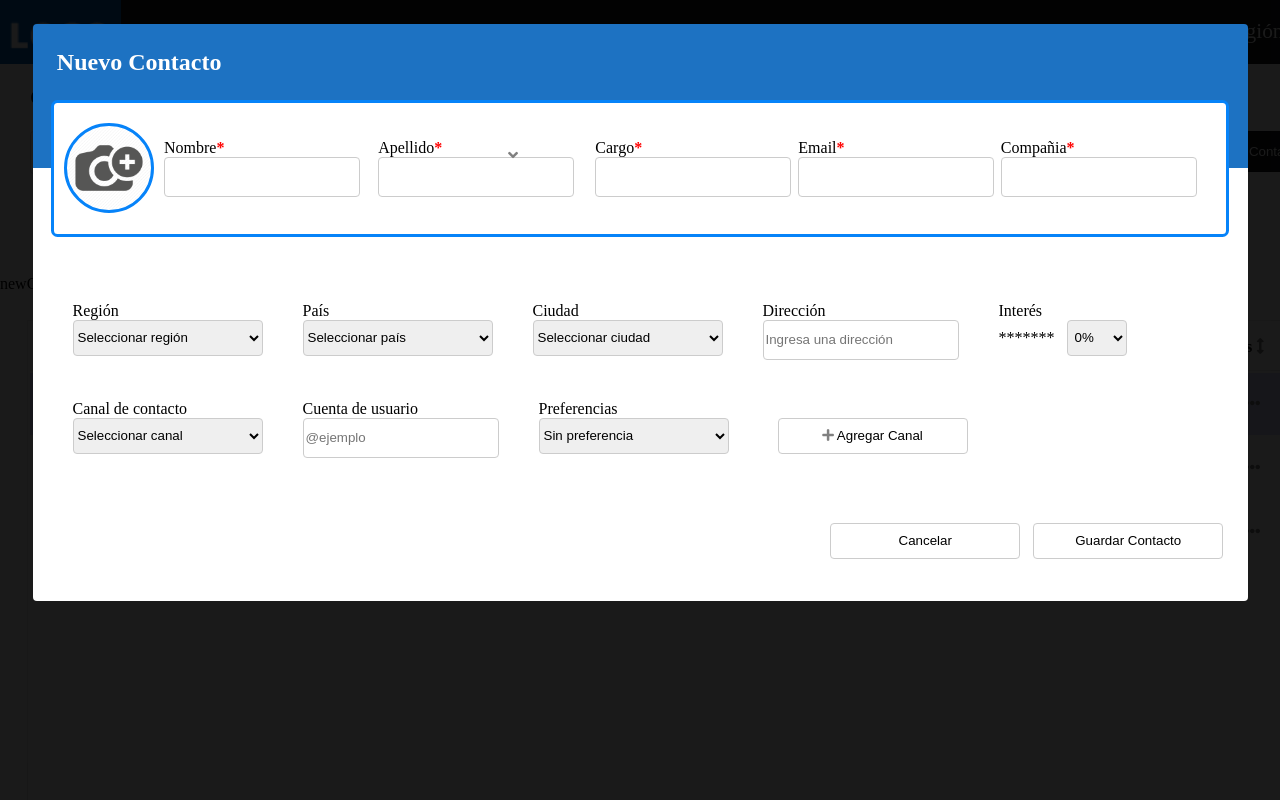
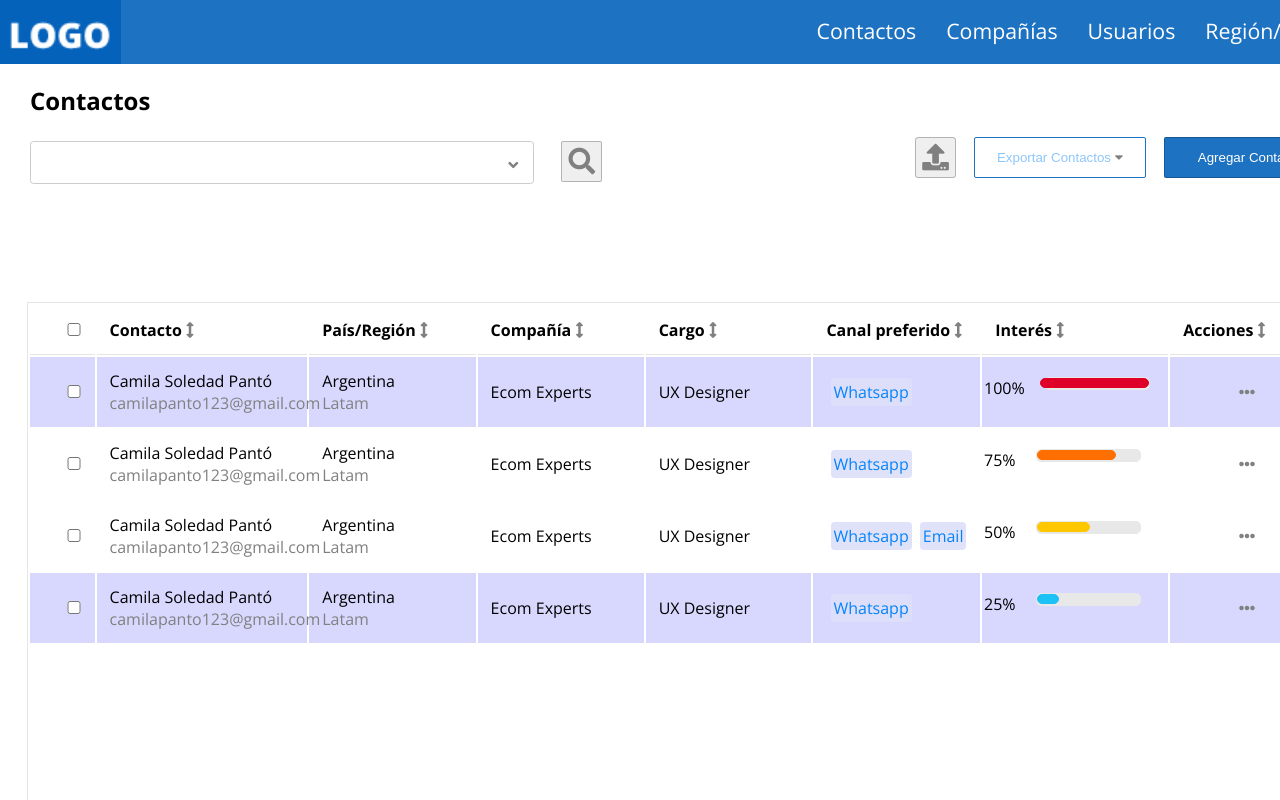
Before and after one commit to lescobarc/dataWarehouseProject, a plain HTML site: page frontend/index.html in a window 1280 px wide. Shown: the top 800 px of the page. Drawn offline with nearby package versions, Linux system fonts and the light colour scheme.

Commit message:
style components

```diff
--- a/index.html
+++ b/frontend/index.html
@@ -13,6 +13,8 @@
     <!-- Font Awesome Brand Icons. -->
     <link rel="stylesheet" href="https://use.fontawesome.com/releases/v5.4.1/css/all.css"
         integrity="sha384-5sAR7xN1Nv6T6+dT2mhtzEpVJvfS3NScPQTrOxhwjIuvcA67KV2R5Jz6kr4abQsz" crossorigin="anonymous">
+    <!-- Fonts -->
+    <link href="https://fonts.googleapis.com/css2?family=Open+Sans:wght@400;700&display=swap" rel="stylesheet">
 </head>
 
 
@@ -34,7 +36,7 @@
         <h1>Contactos</h1>
         <div id="contactsContainer">
             <div id="contactsSearch">
-                <input type="text" name="contact" id="contactsInput">
+                <input type="text" name="contact" id="contactsInput" class="inputText">
                 <span id="iconFilter"><i class="fas fa-angle-down"></i></span>
                 <button id="iconSearch"><i class="fas fa-search fa-2x"></i></button>
             </div>
@@ -46,9 +48,9 @@
                         <option value="selectContacts"> Exportar seleccionados </option>
                         <option value="allFilterContacts"> Todos los filtrados </option>
                     </select> -->
-                <div id="exportButton"> <button id="exportContacts"> Exportar Contactos <i
+                <div id="exportButton"> <button id="exportContacts" class="buttonSecondary"> Exportar Contactos <i
                             class="fas fa-caret-down"></i> </button></div>
-                <button id="iconAdd">Agregar Contacto</button>
+                <button id="iconAdd" class="buttonPrimary">Agregar Contacto</button>
             </div>
         </div>
     </section>
@@ -126,7 +128,7 @@
         </div>
     </section>
 
-newC    <!-- 7. Export Contacts Button  -->
+    <!-- 7. Export Contacts Button  -->
     <section id="exportContactsOptions" class=" hidden dropDown">
         <p>Exportar seleccionados </p>
         <p>Todos los filtrados</p>
@@ -134,32 +136,32 @@ newC    <!-- 7. Export Contacts Button  -->
 
     <!-- 8. Import Contacts  -->
 
-    <section id="importContactsSection sectionExtend hidden">
+    <section id="importContactsSection hidden">
         <div class="container hidden">
             <img src="style/img/cloud.png" alt="Import Contacts">
             <p>Selecciona el archivo de tu ordenador para importar tus contactos.</p>
             <div>
-                <button class='buttonLarge cancelButton'> Cancelar </button>
-                <button class='buttonLarge actionButton'> Importar </button>
+                <button class='buttonLarge buttonPrimary'> Cancelar </button>
+                <button class='buttonLarge buttonSecondary'> Importar </button>
             </div>
         </div>
     </section>
 
-    <!-- 9. Export Contacts  -->
+    <!-- 9. Delete Contacts  -->
     <section id="exportContactsSection hidden">
         <div class="container hidden">
             <img src="style/img/deleteContact.png" alt="Export Contacts">
             <p>¿Seguro que deseas eliminar los contactos seleccionados?</p>
             <div>
-                <button class='buttonLarge cancelButton'> Cancelar </button>
+                <button class='buttonLarge cancelSecondary'> Cancelar </button>
                 <button class='buttonLarge deleteButton'> Eliminar </button>
             </div>
         </div>
     </section>
 
     <!-- 10. New Contact  -->
-    <section id="contact">
-        <div class="container">
+    <section id="contact hidden">
+        <div class="container hidden">
             <h1>Nuevo Contacto</h1>
 
                 <div id="principalInfoContact">
@@ -196,21 +198,21 @@ newC    <!-- 7. Export Contacts Button  -->
                     </div>
                     <div>
                         <label for="country"> País </label>
-                        <select name="contactCountry" id="">
+                        <select name="contactCountry" id="" class="inputDisabled">
                             <option label="Seleccionar país"></option>
                             <option value=""></option>
                         </select>
                     </div>
                     <div>
                         <label for="city"> Ciudad </label>
-                        <select name="contactCity" id="">
+                        <select name="contactCity" id="" class="inputDisabled">
                             <option label="Seleccionar ciudad"></option>
                             <option value=""></option>
                         </select>
                     </div>
                     <div>
                         <label for="addres"> Dirección </label>
-                        <input type="text" placeholder="Ingresa una dirección">
+                        <input type="text" placeholder="Ingresa una dirección" class="inputDisabled">
                     </div>
                     <div >
                         <label for="interest">Interés</label>
@@ -234,11 +236,11 @@ newC    <!-- 7. Export Contacts Button  -->
                     </div>
                     <div>
                         <label for="userAccount">Cuenta de usuario</label>
-                        <input type="text" placeholder="@ejemplo">
+                        <input type="text" placeholder="@ejemplo" class="inputDisabled">
                     </div>
                     <div>
                         <label for="preferences">Preferencias</label>
-                        <select name="contactChannel" id="">
+                        <select name="contactChannel" id="" class="inputDisabled">
                             <option label="Sin preferencia"></option>
                             <option value=""></option>
                         </select>
@@ -249,7 +251,7 @@ newC    <!-- 7. Export Contacts Button  -->
                 </div>
                 <div id="buttonsContact">
                     <button> Cancelar</button>
-                    <button>Guardar Contacto</button>
+                    <button class="buttonDisabled">Guardar Contacto</button>
 
                 </div>
 
@@ -335,6 +337,23 @@ newC    <!-- 7. Export Contacts Button  -->
                         <td id="actions"><i class="fas fa-ellipsis-h iconPoints"></i><i class="fas fa-trash "></i><i
                                 class="fas fa-pencil-alt "></i></td>
                     </tr>
+                    <tr class="arrowContact arrowSelect">
+                        <th><input type="checkbox" name="contactSelect" class="contactSelect"></th>
+                        <td>Camila Soledad Pantó <br><span>camilapanto123@gmail.com</span></td>
+                        <td>Argentina <br> <span>Latam</span></td>
+                        <td>Ecom Experts</td>
+                        <td>UX Designer</td>
+                        <td class="channel"><span>Whatsapp</span></td>
+                        <td id="interes">
+                            <div>25%</div>
+                            <div class="progressBar">
+                                <div class="progressBar25"></div>
+                            </div>
+                        </td>
+                        <td id="actions"><i class="fas fa-ellipsis-h iconPoints"></i><i class="fas fa-trash "></i><i
+                                class="fas fa-pencil-alt "></i></td>
+
+                    </tr>
                 </tbody>
             </table>
         </div>
--- /dev/null
+++ b/frontend/style/_0var.scss
@@ -0,0 +1,89 @@
+$bgPrimary:  #1D72C2;
+$bgBlue:  #8EC7FC;
+$borderBlue: #0683F9;
+$bgCyan: #1CC1F5;
+$bgGray: #E8E8E8;
+$bgRed: #DE0028;
+$bgRed2: #BB3E3F;
+$bgOrange: #FF6F00;
+$bgYellow: #FFC700;
+$bgGreen: #429C41;
+$bgWhite: #FFFFFF;
+$bgBlack: #000000;
+
+
+
+@mixin sectionExtend {
+    position:fixed;
+    padding:0;
+    margin:0;
+    top:0;
+    left:0;
+    width: 100%;
+    height: 100%;
+    background: rgba(0, 0, 0, 0.897);
+}
+
+body{
+    margin: 0;
+    padding: 0;
+    font-family: 'Open Sans', sans-serif;
+}
+
+.hidden{
+    display: none;
+}
+
+button{
+    border: 1px solid rgba(0,0,0,0.25);
+    border-radius: 2px;
+    margin-left: 9px;
+    width: 41px;
+    height: 41px;
+    cursor: pointer;
+}
+.buttonLarge{
+    width: 130px;
+    border: 1px solid $bgBlue;
+
+}
+.buttonPrimary{
+    background-color: $bgPrimary;
+    color: $bgWhite;
+}
+.buttonSecondary{
+    background-color: $bgWhite;
+    color: $bgBlue;
+    border: 1px solid $bgPrimary;
+}
+.buttonTerciary{
+    border: none;
+    background-color: $bgWhite;
+    color: $bgBlue;
+}
+.buttonDisabled{
+    background-color: gray;
+    color: $bgWhite;
+}
+.inputText{
+    border: 1px solid #CCCCCC;
+}
+.inputDisabled{
+    background: rgba(0,0,0,0.10);
+    border: 1px solid #C6CACC;
+}
+.inputSelect{
+    background: #FFFFFF;
+    border: 1px solid #C6CACC;
+}
+.inputRequired{
+    border: 1px solid #F03738;
+}
+
+i{
+    color: gray ;
+    cursor: pointer;
+}
+strong{
+    color: $bgRed;
+}
--- a/style/_1index.scss
+++ b/frontend/style/_1index.scss
@@ -13,10 +13,11 @@ nav{
         li{
             font-size: 16pt;
             padding: 15px;
+            padding-bottom: 31px;
             list-style: none;
             line-height: 0;
             &:hover{
-                border-bottom: 2px solid white;
+                border-bottom: 4px solid white;
                 cursor: pointer;
             }
 
@@ -42,7 +43,6 @@ nav{
             width: 502px;
             height: 41px;
             padding: 0;
-            border: 1px solid #CCCCCC;
             border-radius: 3.5px;
             position: relative;
             bottom: 10%;
@@ -51,6 +51,9 @@ nav{
             z-index: 10;
             position: relative;
             left: -30px;
+        }
+        #iconSearch{
+            margin-top: 4px;
         }
         #contactsButtons{
             display: flex;
@@ -63,20 +66,10 @@ nav{
             #exportContacts{
                 width: 172px;
                 height: 41px;
-                color: $bgPrimary;
-                background-color: #FFF;
-                border: 1px solid rgba(0,0,0,0.25);
-                border-radius: 1.5px;
                 margin-right: 9px;
-
-
                 }
             #iconAdd{
                 width: 172px;
-                background-color: $bgPrimary;
-                color: #FFF;
-                border: 1px solid rgba(0,0,0,0.25);
-                border-radius: 1.5px;
             }
 
 
@@ -102,7 +95,7 @@ nav{
     }
     th, td{
         text-align: left;
-        width: 10%;
+        width: 13%;
         padding: 1%;
         &:nth-child(1){
             width: 5%;
@@ -117,7 +110,7 @@ nav{
     .channel{
 
         span{
-            color: #0683F9;
+            color: $borderBlue;
             background-color: rgba(221, 223, 250, 0.9);
             border-radius: 4px;
             margin: 3%;
@@ -141,31 +134,32 @@ nav{
         }
         //MOdificar Width
         .progressBar100{
-            border:  1px solid red;
-            background-color: red;
+            border:  1px solid $bgRed;
+            background-color: $bgRed;
             margin-left: -6px;
             height: 8px;
             border-radius: 5px;
-             width: 100px;
+            width: 100%;
+            padding-left: 4%;
         }
         .progressBar75{
-            border:  1px solid orange;
+            border:  1px solid $bgOrange;
             border-radius: 5px;
-            background-color: orange;
+            background-color: $bgOrange;
             height: 8px;
             width: 75%;
         }
         .progressBar50{
-            border:  1px solid yellow;
+            border:  1px solid $bgYellow;
             border-radius: 5px;
-            background-color: yellow;
+            background-color: $bgYellow;
             height: 8px;
             width: 50%;
         }
         .progressBar25{
-            border:  1px solid blue;
+            border:  1px solid $bgCyan;
             border-radius: 5px;
-            background-color: blue;
+            background-color: $bgCyan;
             height: 8px;
             width: 20%;
         }
--- a/style/_2sectionsFilter.scss
+++ b/frontend/style/_2sectionsFilter.scss
@@ -92,7 +92,7 @@
 #importContactsSection, #exportContactsSection{
     @include sectionExtend;
     .container{
-       background: white;
+       background: $bgWhite;
        border-radius: 4px;
        width: 339px;
        height: 303px;
@@ -110,15 +110,7 @@
             width: 105px;
             height: 105px;
             margin-left: 35%;
-
         };
-        .cancelButton{
-            color: $bgBlue;
-        }
-        .actionButton{
-            background: $bgBlue;
-            color: white;
-        }
         .deleteButton{
             background: rgb(231, 35, 35);
             color: white;
@@ -135,7 +127,7 @@
         width:1215px;
         height: 577px;
         border-radius: 4px;
-        background: linear-gradient(to bottom, $bgBlue 25%,white 25%,white 100%);
+        background: linear-gradient(to bottom, $bgPrimary 25%,white 25%,white 100%);
         top: 10%;
         margin: auto;
 
--- a/style/_0var.scss
+++ /dev/null
@@ -1,45 +0,0 @@
-$bgPrimary: #15181b;
-$bgGray: #DDDDDD;
-$bgBlue:  #1D72C2;
-$borderBlue: #0683F9;
-
-@mixin sectionExtend {
-    position:fixed;
-    padding:0;
-    margin:0;
-    top:0;
-    left:0;
-    width: 100%;
-    height: 100%;
-    background: rgba(0, 0, 0, 0.897);
-}
-
-body{
-    margin: 0;
-    padding: 0;
-}
-
-.hidden{
-    display: none;
-}
-
-button{
-    background-color: #FFF;
-    border: 1px solid rgba(0,0,0,0.25);
-    border-radius: 2px;
-    margin-left: 9px;
-    width: 41px;
-    height: 41px;
-    cursor: pointer;
-}
-.buttonLarge{
-    width: 130px;
-    border: 1px solid $bgBlue;
-}
-i{
-    color: gray ;
-    cursor: pointer;
-}
-strong{
-    color: red;
-}
```
Also changed, not shown: README.md (deleted), frontend/README.md (added), frontend/filter.html (renamed from filter.html), frontend/index.js (renamed from index.js), frontend/style/img/addPhoto.png (renamed from style/img/addPhoto.png), frontend/style/img/cloud.png (renamed from style/img/cloud.png), frontend/style/img/deleteContact.png (renamed from style/img/deleteContact.png), frontend/style/img/logo.png (renamed from style/img/logo.png), frontend/style/style.css, frontend/style/style.scss (renamed from style/style.scss), 2 other files.
